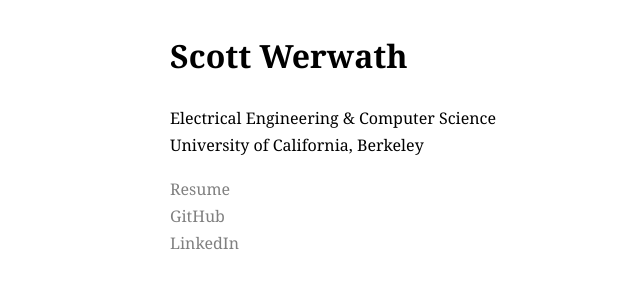
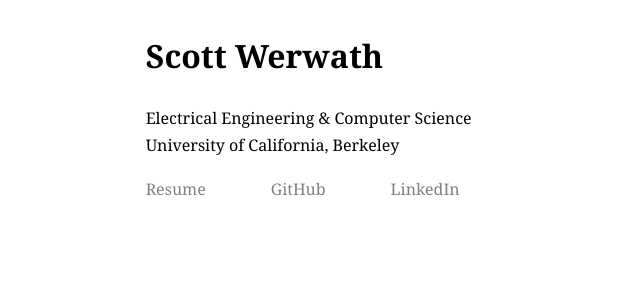
Before and after one commit to swerwath/swerwath.github.io, a plain HTML site: page index.html in a window 1280 px wide. Shown: the whole page, without its empty margins (307-947 px from the left). Drawn offline with Linux system fonts and the light colour scheme.

Commit message:
link style

```diff
--- a/index.html
+++ b/index.html
@@ -12,8 +12,8 @@
         University of California, Berkeley
       </p>
       <p>
-        <a href="resume/ScottWerwathResume.pdf">Resume</a> <br />
-        <a href="https://github.com/swerwath">GitHub</a> <br />
+        <a href="resume/ScottWerwathResume.pdf">Resume</a>
+        <a href="https://github.com/swerwath">GitHub</a>
         <a href="https://www.linkedin.com/in/scott-werwath-969141104">LinkedIn</a>
       </p>
     </span>
--- a/style.css
+++ b/style.css
@@ -14,10 +14,11 @@ span {
 }
 
 a {
+  padding-right: 3.8em;
   text-decoration: none;
   color: #808080;
 }
 
 a:hover, a:focus {
-    color: #507642;
+  color: #507642;
 }
```
